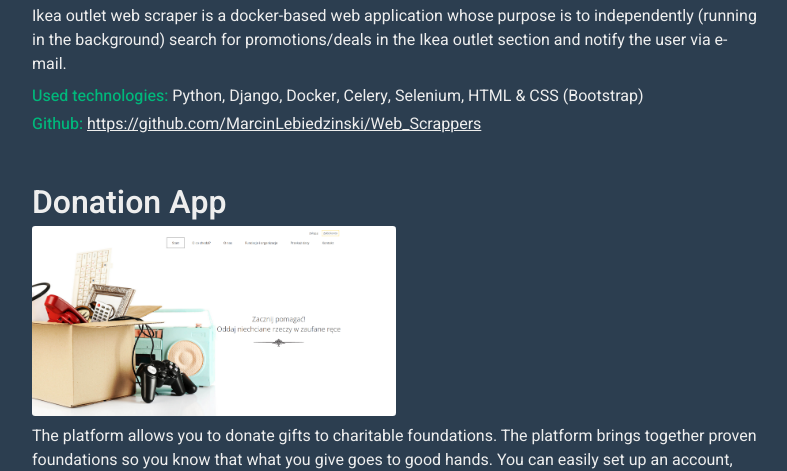
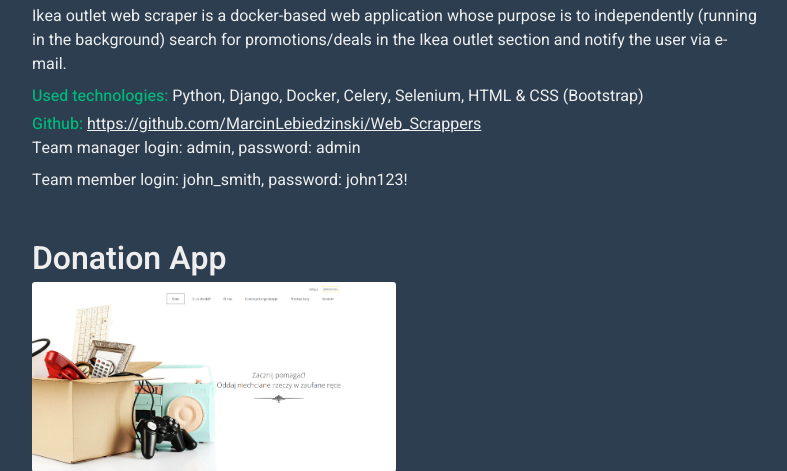
Before and after one commit to MarcinLebiedzinski/pmplatform, a Django app: page / in a window 1280 px wide. Shown: the part 3487-3958 px from the top of the page, without its empty margins (438-1225 px from the left). Run offline with Django 4.2, Linux system fonts and the light colour scheme; some libraries are stand-ins or nearby versions.

Commit message:
2023-12-11 Update

```diff
--- a/templates/resume_eng.html
+++ b/templates/resume_eng.html
@@ -280,6 +280,8 @@
                                             <div class="col-sm-12 mb-5">
                                                 <span class="fw-medium text-primary">Github: </span>
                                                 <a href="https://github.com/MarcinLebiedzinski/Web_Scrappers" class="link-light"><u>https://github.com/MarcinLebiedzinski/Web_Scrappers</u></a>
+                                                <p class="mb-2">Team manager login: admin, password: admin</p>
+                                                <p class="mb-2">Team member login: john_smith, password: john123!</p>
                                             </div>
 
                                             <!-- Second Portfolio project -->
```
